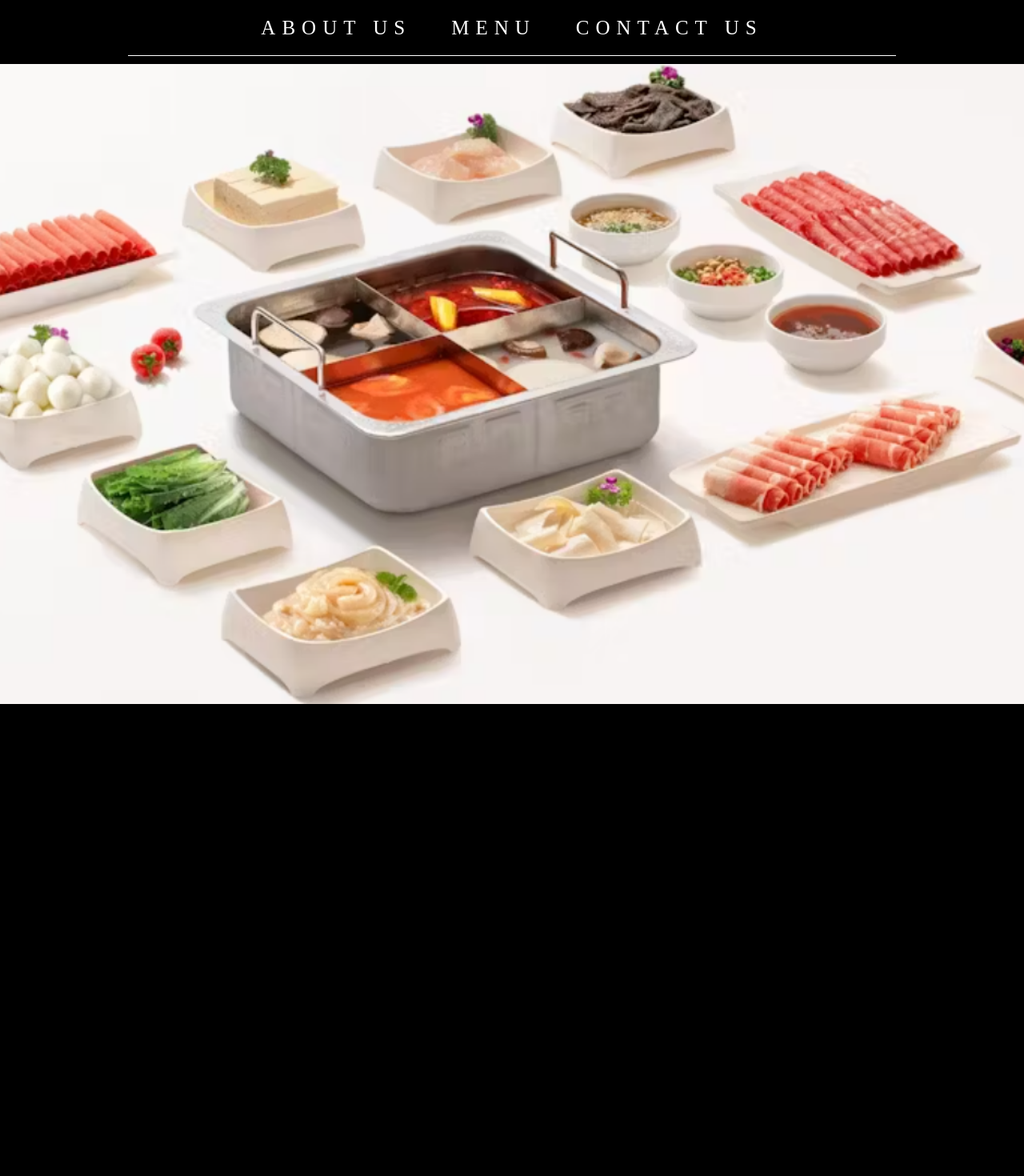
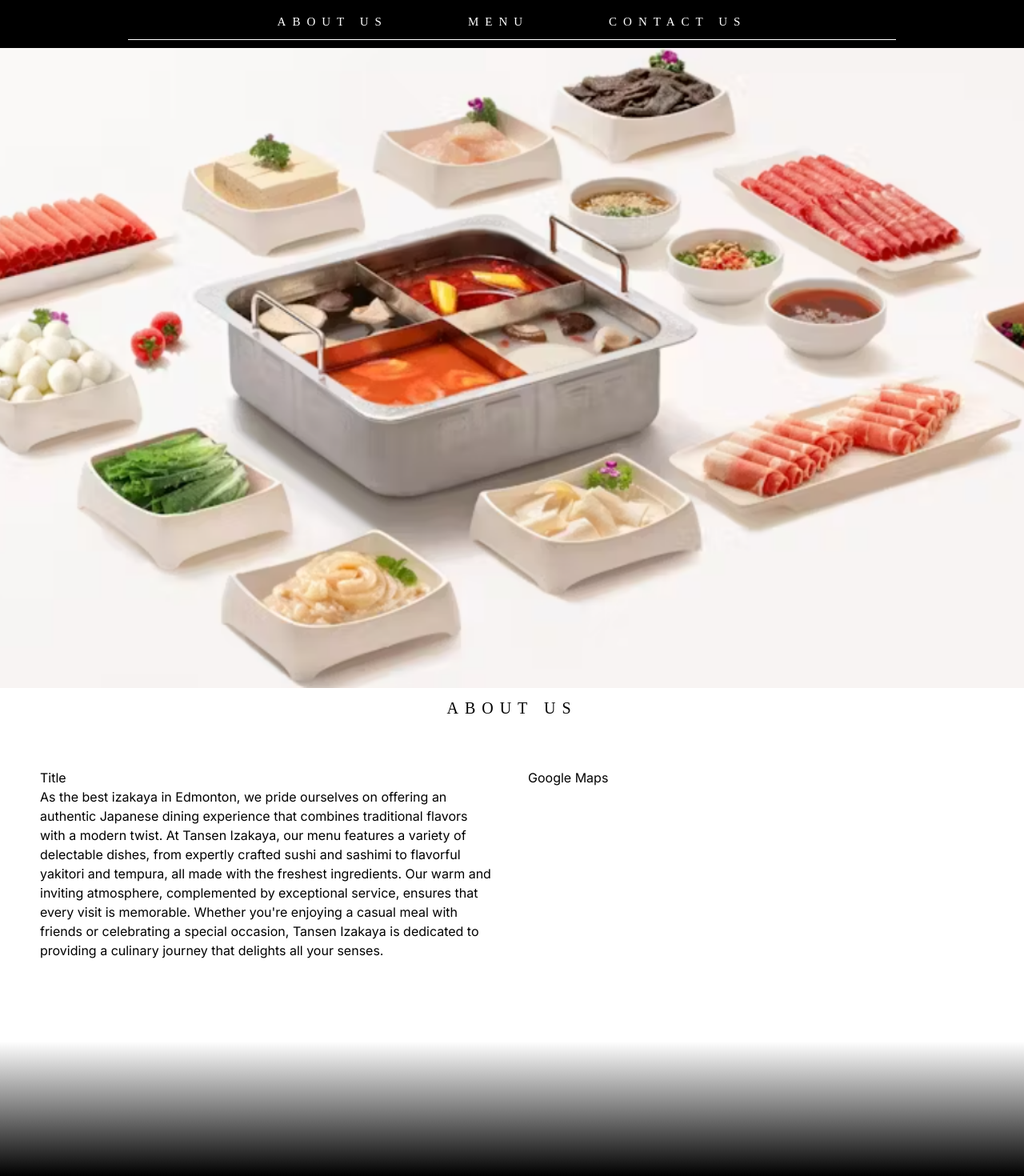
Before and after one commit to Rhy2468/tansenIzakayaEdmonton, a Next.js app in the folder tansen/: page / in a window 1280 px wide. Shown: the part 323-1793 px from the top of the page at 80% size. Before the commit the page ends 1203 px from the top, so only its background shows below. Built offline with nearby package versions, Linux system fonts and the light colour scheme.

Commit message:
Created and formatted Layout About Us section

```diff
--- a/tansen/app/globals.css
+++ b/tansen/app/globals.css
@@ -25,6 +25,7 @@ body {
   }
 }
 
+/* Landing page picture */
 .mainDishes {
   position: relative;
   width: 100vw;
@@ -38,20 +39,21 @@ body {
   left: 50%;
   width: 100%;
   height: 100%;
-  object-fit: cover; /* Ensure the image covers the entire area */
-  transform: translate(-50%, -50%); /* Center the image */
+  object-fit: cover;
+  transform: translate(-50%, -50%);
 }
 
+/* NavBar/Logo */
 .flex-container {
   margin-top: 2rem;
   display: flex;
-  gap: min(6vw, 50px);
+  gap: min(8vw, 100px);
   font-family: "Kaisei Decol", serif;
   font-style: bold;
-  font-size: min(2vw, 25px);
+  font-size: min(2vw, 15px);
   letter-spacing: 0.5rem;
-  padding-bottom: 5px;
 }
+
 
 .divider75 {
   width: 75%;
@@ -64,3 +66,61 @@ body {
   display: flex;
   justify-content: center;
 }
+
+/*About Us*/
+.about-us-title{
+  background-color: white;
+  padding: 10px;
+  width:100%;
+  color: black;
+  display: flex;
+  text-align: center;
+  justify-content: center;
+  font-family: "Kaisei Decol", serif;
+  font-style: bold;
+  letter-spacing: 0.5rem;
+  font-size: min(4vw, 20px);
+}
+
+.about-us {
+  display: flex;
+  align-items: center;
+  justify-content: center;
+  width: 100%;
+  background: white;
+  background: linear-gradient(to bottom, white 70%, black);
+  color: black;
+}
+
+.about-us-container{
+  display: flex;
+  width: 100%;
+  height: 70vh;
+  padding: 30px;
+}
+
+
+.left-cell{
+  flex: 0 0 50%;
+  padding: 20px;
+  box-sizing: border-box;
+  overflow: auto;
+  max-height: min(45vh, 700px);
+}
+
+.left-cell h3{
+  max-height: min(45vh, 700px)
+}
+
+.right-cell{
+  flex: 1;
+  padding: 20px;
+  box-sizing: border-box;
+  max-height: min(45vh, 700px)
+}
+
+.textbox {
+  width: 100%;
+  padding: 10px;
+  box-sizing: border-box;
+}
--- a/tansen/app/page.tsx
+++ b/tansen/app/page.tsx
@@ -14,9 +14,9 @@ export default function Home() {
           <Image src={tansenLogo} alt="Tansen Izakaya Logo"/>
         </Link>
         <div className="flex-container">
-          <div> ABOUT US</div>
-          <div> MENU</div>
-          <div> CONTACT US</div>
+          <div className="tab"> ABOUT US</div>
+          <div className="tab"> MENU</div>
+          <div className="tab"> CONTACT US</div>
         </div>
       </div>
       <div className="divider75"></div>
@@ -24,6 +24,33 @@ export default function Home() {
       <div className="mainDishes">
         <Image src={mainDishes} alt="Picture of popular dishes"/>
       </div>
+
+      <div className="about-us-title">
+        <h1>ABOUT US</h1>
+      </div>
+      <div className="about-us">
+        <div className="about-us-container">
+          <div className="left-cell">
+            <h2>Title</h2>
+            <h3>As the best izakaya in Edmonton, we pride ourselves on offering
+              an authentic Japanese dining experience that combines traditional
+              flavors with a modern twist. At Tansen Izakaya, our menu features
+              a variety of delectable dishes, from expertly crafted sushi and
+              sashimi to flavorful yakitori and tempura, all made with the
+              freshest ingredients. Our warm and inviting atmosphere,
+              complemented by exceptional service, ensures that every visit is
+              memorable. Whether you're enjoying a casual meal with friends or
+              celebrating a special occasion, Tansen Izakaya is dedicated to
+              providing a culinary journey that delights all your senses. </h3>
+          </div>
+
+          <div className="right-cell">
+            <h2>Google Maps </h2>
+          </div>
+        </div>
+      </div>
+
+
     </main>
   );
 }
```
